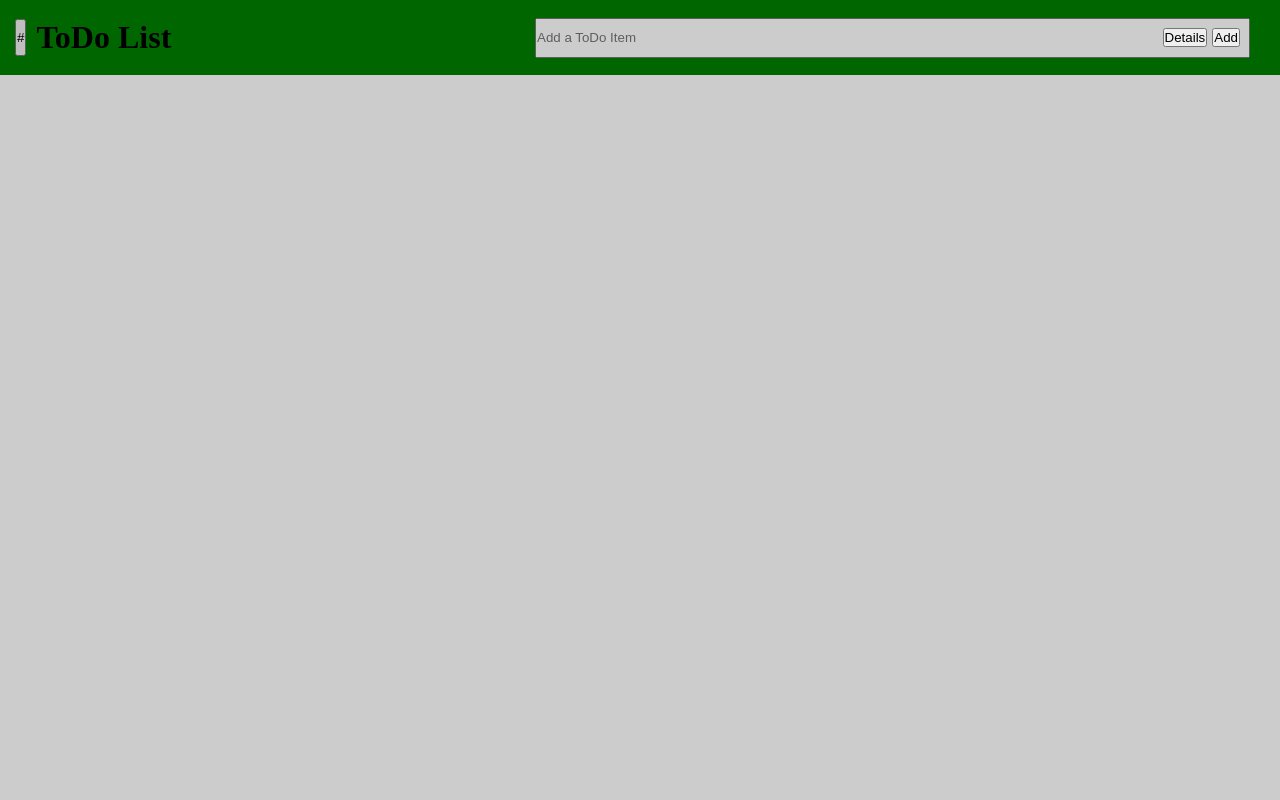
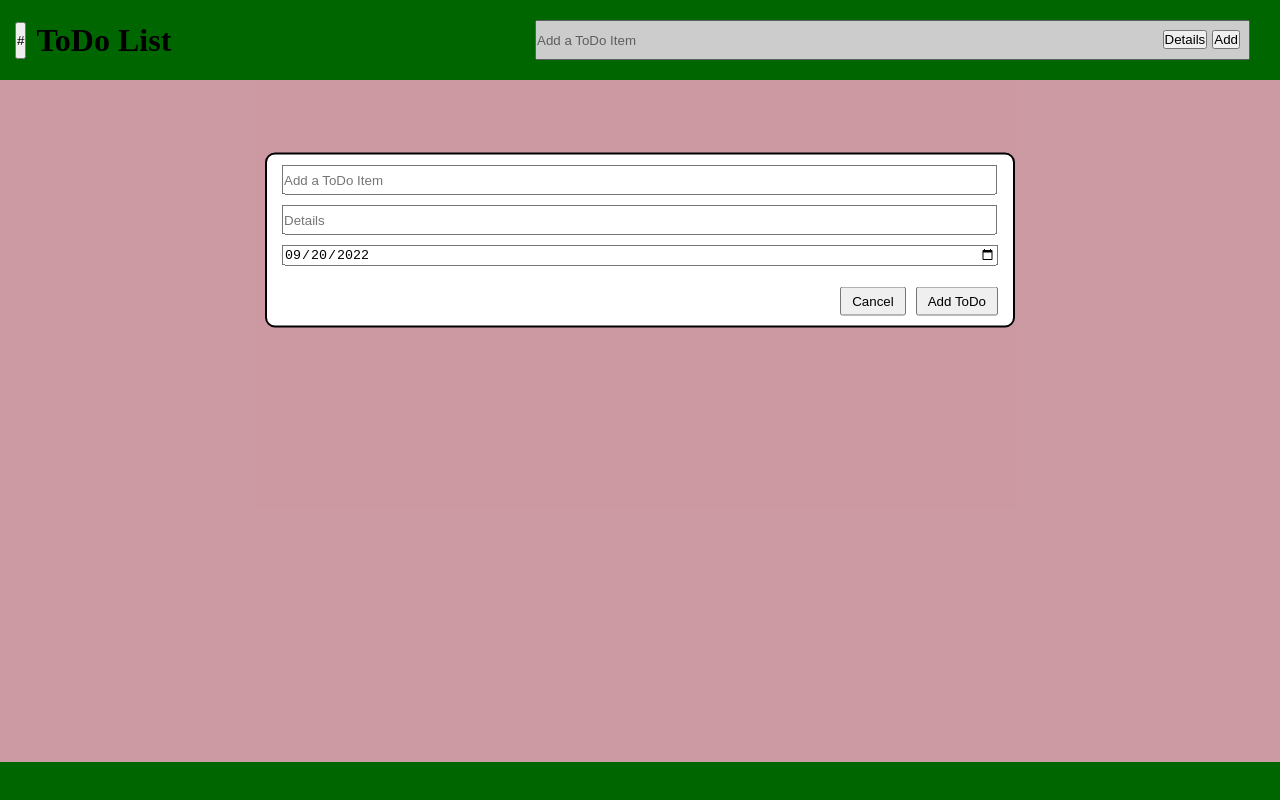
Before and after one commit to kennywlino/todo-list, a website built with webpack: page dist/index.html in a window 1280 px wide. Both pictures are taken after a click on the button "Details". Built offline with nearby package versions, Linux system fonts and the light colour scheme.

Commit message:
Laid out content divs using CSS grid. Added toggle EL for sidebar.

```diff
--- a/src/layout.js
+++ b/src/layout.js
@@ -12,9 +12,10 @@ function createHeader() {
     leftDiv.setAttribute("id", "left-div");
 
     const dropDownButton = document.createElement("button");
-    dropDownButton.classList.add("dropdown");
+    dropDownButton.setAttribute("id" , "dropdown");
     dropDownButton.setAttribute("type", "button");
     dropDownButton.textContent = "#";
+    dropDownButton.addEventListener("click", openDropDown);
 
     // title headline
     const pageName = document.createElement("h1");
@@ -39,6 +40,15 @@ function createHeader() {
     //header.appendChild(createAddTodoButton());
 
     return header;
+}
+
+// EL function used to open up the dropdown menu
+function openDropDown() {
+    const sidebarDiv = document.getElementById("sidebar");
+    sidebarDiv.classList.toggle("active");
+
+    const bodyDiv = document.getElementById("body");
+    bodyDiv.classList.toggle("smaller");
 }
 
 // creates the basic ToDo form to use both standalone in the header
@@ -106,7 +116,7 @@ function createQuickTodoForm() {
 // EL function used to open detailed ToDo menu
 // and carry over input from quick ToDo if existing
 function addDetailedTodo() {
-    const todoPopUp = document.querySelector(".todo-popup");
+    const todoPopUp = document.getElementById("todo-popup");
 
     let quickTodoInput = document.getElementById("todo-quick");
     let detailedTodoInput = document.getElementById("todo-detailed");
@@ -178,7 +188,7 @@ function createDetailedTodoForm() {
 
 // EL function used to close the detailed ToDo menu
 function closeDetailedTodo() {
-    const todoPopUp = document.querySelector(".todo-popup");
+    const todoPopUp = document.getElementById("todo-popup");
 
     const detailedTodoForm = document.querySelector(".todo-form.detailed");
     let todoInput = detailedTodoForm.querySelector(".todo-input");
@@ -203,7 +213,10 @@ function createSidebar() {
 
 // defines the body of the page that holds main ToDo items
 function createBody() {
+    const bodyDiv = document.createElement("div");
+    bodyDiv.setAttribute("id", "body");
 
+    return bodyDiv;
 }
 
 // defines the overlay used when opening up the detailed ToDo menu
@@ -229,7 +242,7 @@ function setUpPage() {
     content.appendChild(createDetailedTodoForm());
     content.appendChild(createOverlay());
     content.appendChild(createSidebar());
-    // content.appendChild(createBody());
+    content.appendChild(createBody());
     content.appendChild(createFooter());
 }
 
--- a/src/style.css
+++ b/src/style.css
@@ -4,9 +4,19 @@
     box-sizing: border-box;
 }
 
+#content {
+    display: grid;
+    grid-template-rows: 1fr 9fr 0.5fr;
+    grid-template-columns: 1fr 4fr;
+    width: 100vw;
+    height: 100vh;
+}
+
 #header {
+    grid-column: 1 / -1;
+    grid-row: 1 / 2;
     padding: 10px 15px;
-    height: 75px;
+    /* height: 75px; */
     display: flex;
     justify-content: space-between;
     align-items: center;
@@ -18,8 +28,9 @@
     gap: 10px;
 }
 
-#header .dropdown {
+#header #dropdown {
     cursor: pointer;
+    z-index: 2;
 }
 
 .input-and-buttons-div {
@@ -61,7 +72,7 @@
     background: white;
     border: 2px solid black;
     border-radius: 10px;
-    z-index: 2;
+    z-index: 3;
     width: 750px;
     height: 175px;
     max-width: 60%;
@@ -113,8 +124,29 @@
     padding: 5px 10px;
 }
 
-.footer {
+#sidebar {
+    display: none;
+}
 
-    /* height: 50px;
-    background: green; */
+#sidebar.active {
+    display: block;
+    background: blue;
+    grid-row : 2 / 3;
+    grid-column: 1 / 2;
 }
+
+#body {
+    grid-row: 2 / 3;
+    grid-column: 1 / 3;
+    background: pink;
+}
+
+#body.smaller{
+    grid-column: 2 / 3;
+}
+
+#footer {
+    grid-row: 3 / 4;
+    grid-column: 1 / -1;
+    background: green;
+}
```
Also changed, not shown: dist/main.js.
